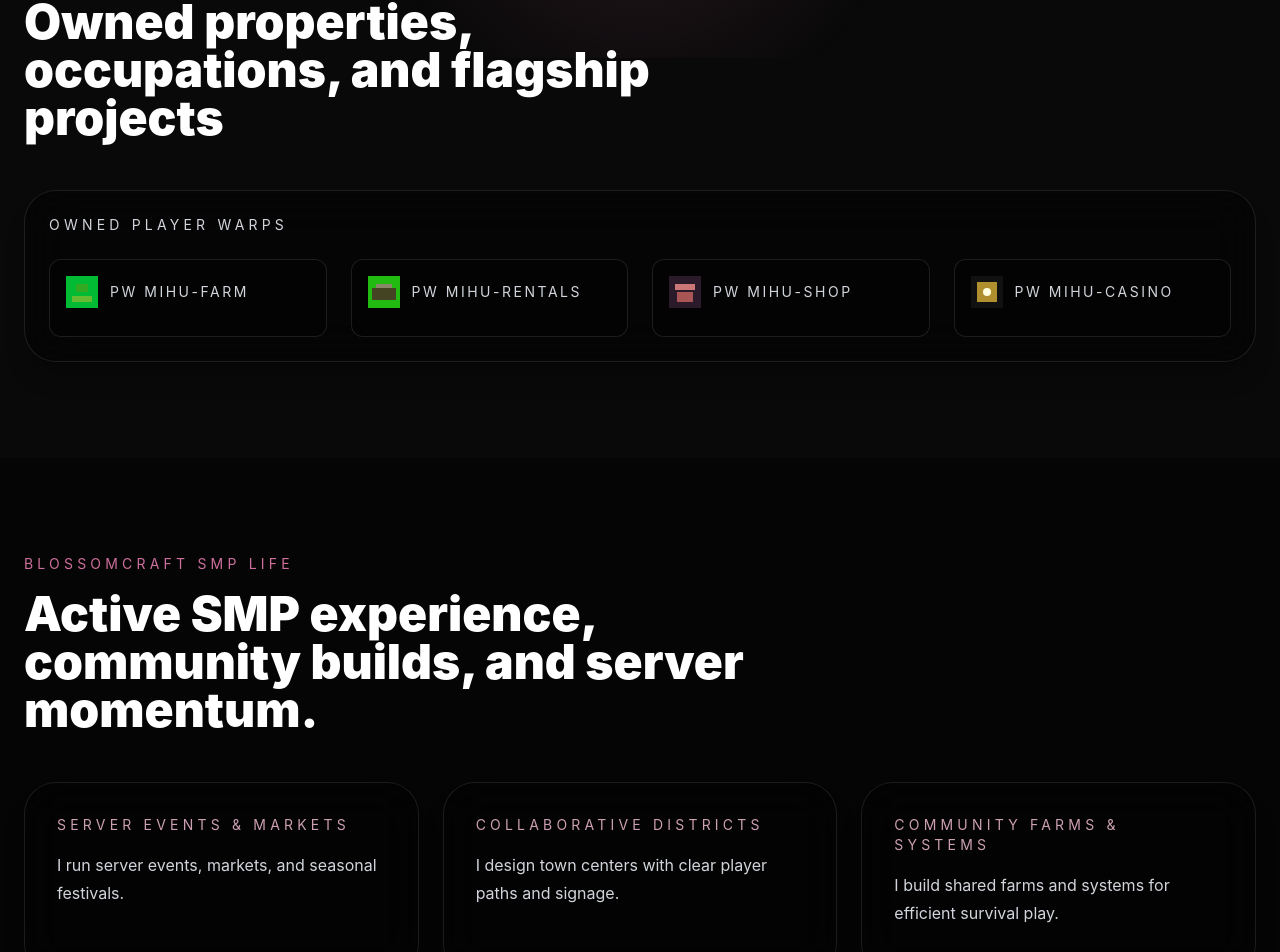
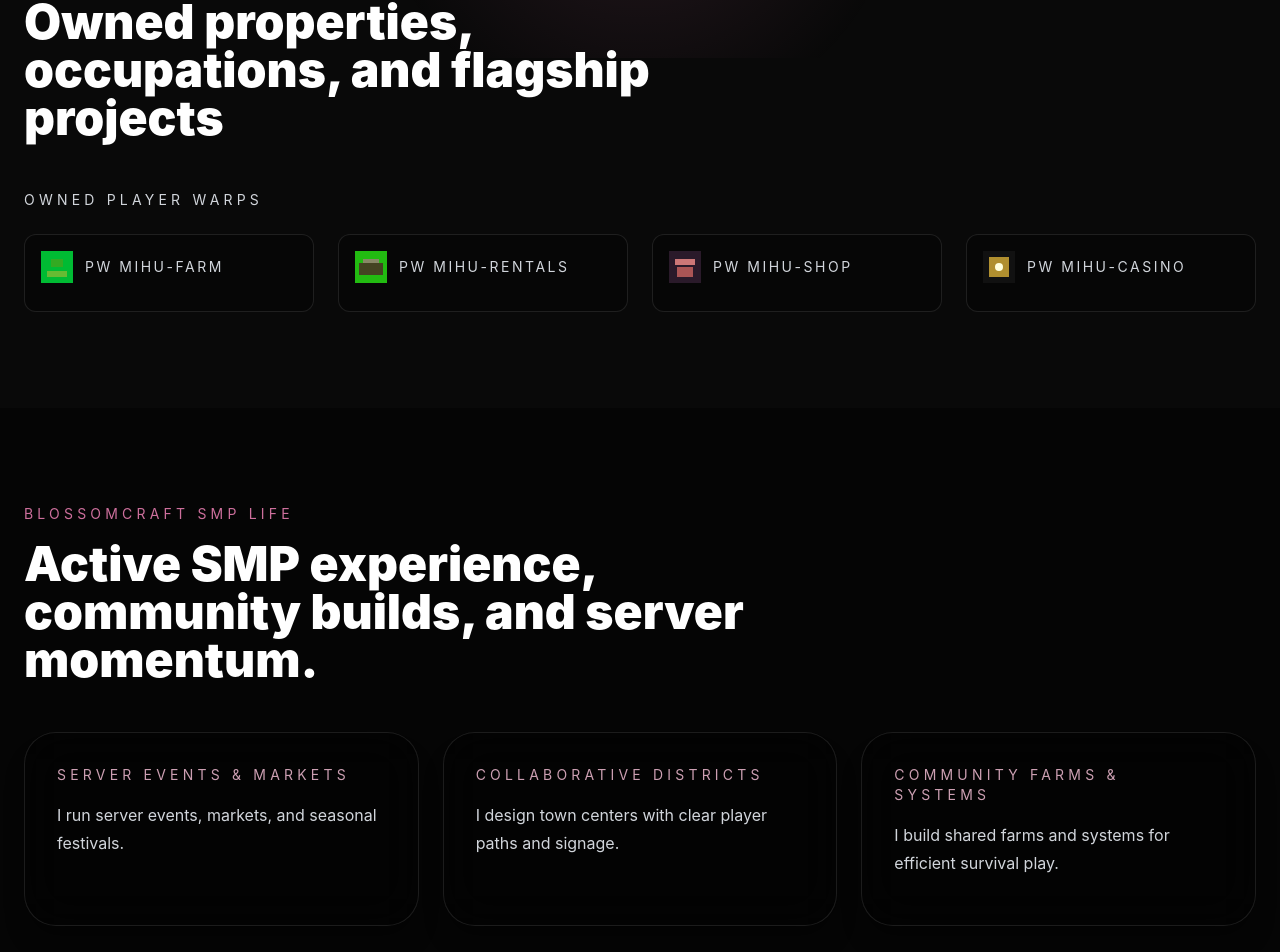
Before and after one commit to ro-mihaiu/ro-mihaiu.github.io, a Next.js app: page / in a window 1280 px wide. Shown: the part 1788-2740 px from the top of the page. Built offline with nearby package versions, Linux system fonts and the light colour scheme.

Commit message:
Remove outer rounded wrapper around warps; render heading and grid directly; keep per-card hover expand

```diff
--- a/src/components/OwnershipSection.tsx
+++ b/src/components/OwnershipSection.tsx
@@ -24,7 +24,6 @@ export default function OwnershipSection() {
             viewport={{ once: true, amount: 0.3 }}
             transition={{ duration: 0.45 }}
           >
-            <div className="rounded-[2rem] border p-6 shadow-xl shadow-black/20 backdrop-blur-xl bg-black/40 border-white/10">
             <p className="text-sm uppercase tracking-[0.3em] text-gray-300">Owned player warps</p>
             <div className="mt-6">
               <div className="grid gap-6 grid-cols-1 sm:grid-cols-2 lg:grid-cols-4">
@@ -72,7 +71,6 @@ export default function OwnershipSection() {
                 ))}
               </div>
             </div>
-            </div>
           </motion.div>
         </div>
       </div>
```
Lines whose indentation alone changed are shown as unchanged.
